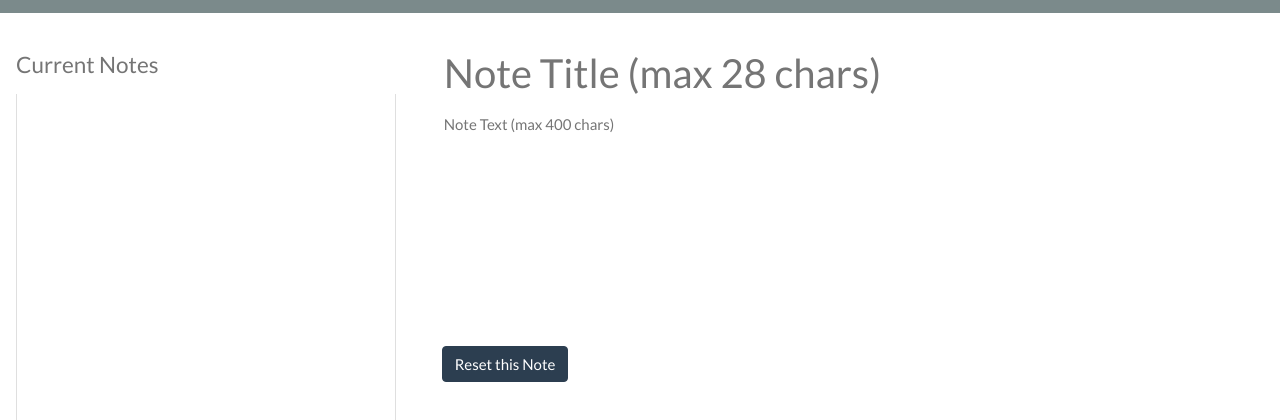
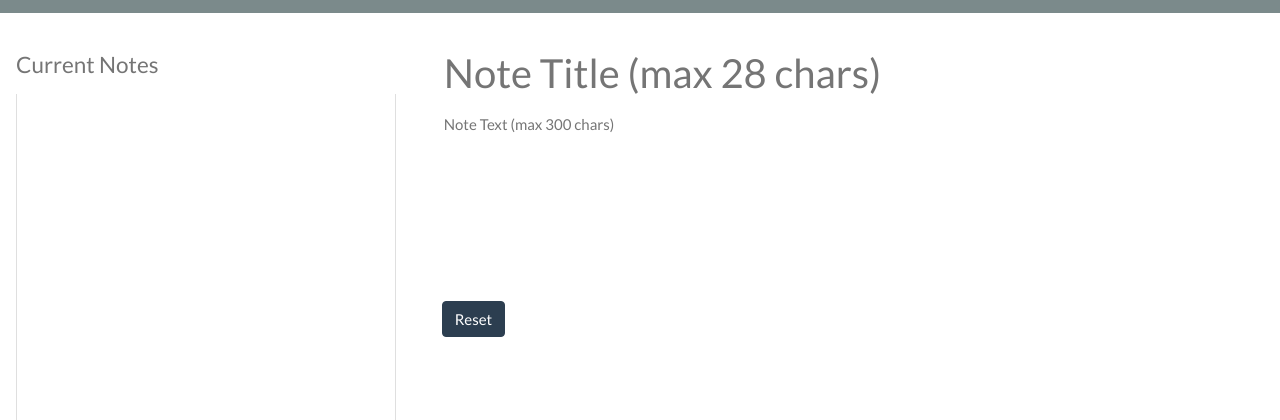
Before and after one commit to hhawm/hw11-note_taker, a website: page public/notes.html in a window 1280 px wide. Shown: the part 76-496 px from the top of the page. Drawn offline with nearby package versions, Linux system fonts and the light colour scheme; no server answers.

Commit message:
rip kobe

```diff
--- a/public/notes.html
+++ b/public/notes.html
@@ -34,13 +34,10 @@
       <div class="col-8">
         <form>
           <input class="note-title" placeholder="Note Title (max 28 chars)" maxlength="28" type="text"><br>
-          <textarea class="note-textarea" placeholder="Note Text (max 400 chars)" maxlength="400" name="message"
-            rows="10" style="resize: none"></textarea><br>
-          <!-- <button class=" btn btn-primary" id="buttonSubmit" type="submit">
-            Submit
-          </button> -->
+          <textarea class="note-textarea" placeholder="Note Text (max 300 chars)" maxlength="300" name="message"
+            rows="8" style="resize: none"></textarea><br>
           <button class="btn btn-primary" id="buttonReset" type="reset">
-            Reset this Note
+            Reset
           </button>
         </form>
       </div>
--- a/server.js
+++ b/server.js
@@ -9,6 +9,7 @@ const PORT = process.env.PORT || 3000;
 
 // Grabs HTML files in public folder
 app.use(express.static("public"));
+
 // Sets up the Express app to handle data parsing (middle ware)
 app.use(express.urlencoded({ extended: true }));
 app.use(express.json());
@@ -45,6 +46,7 @@ app.delete("/api/notes/:note", function (req, res) {
   }
 });
 
+// Starts server.js at localhost:3000
 app.listen(PORT, function () {
   console.log("App listening on PORT " + PORT);
 });
```
